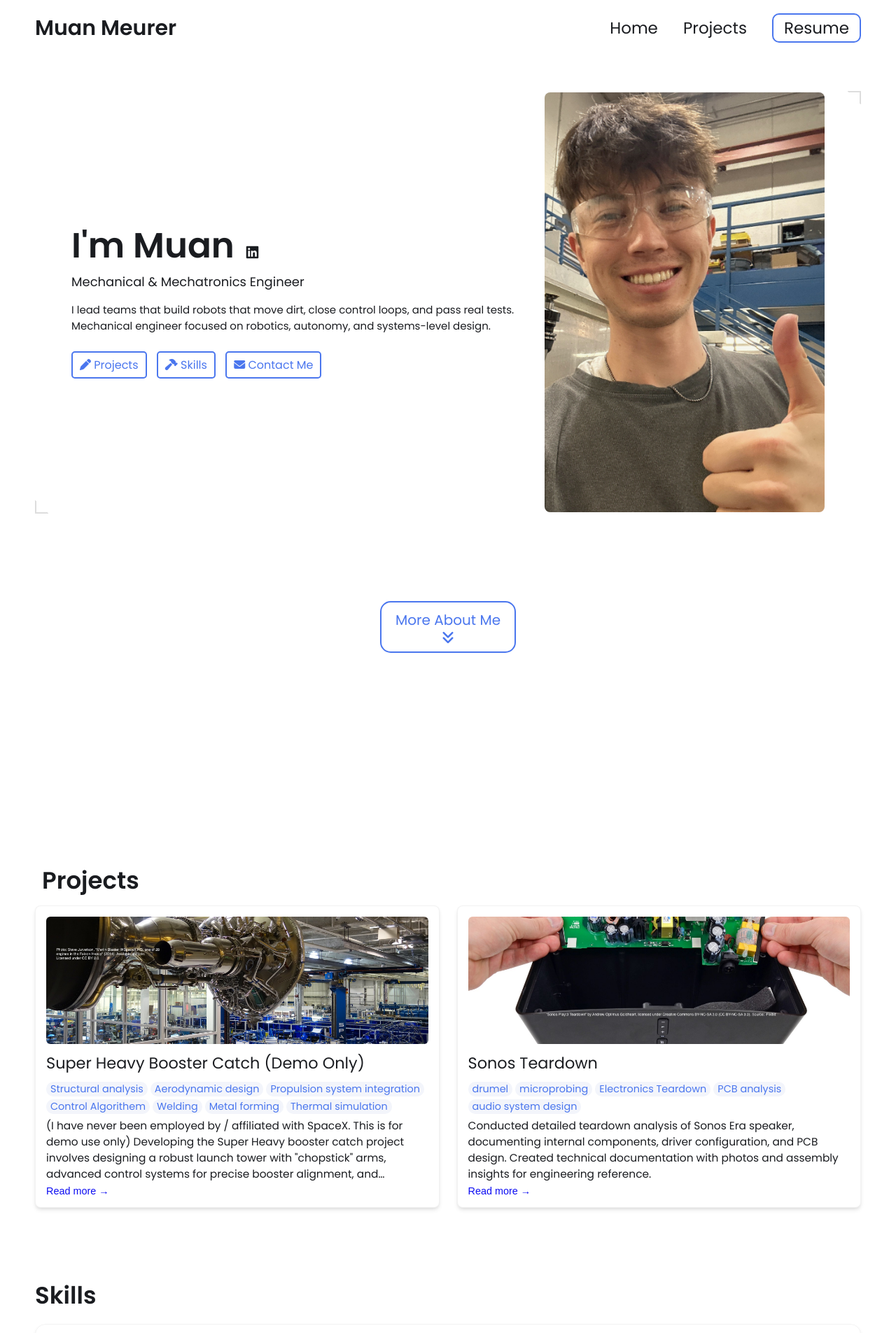
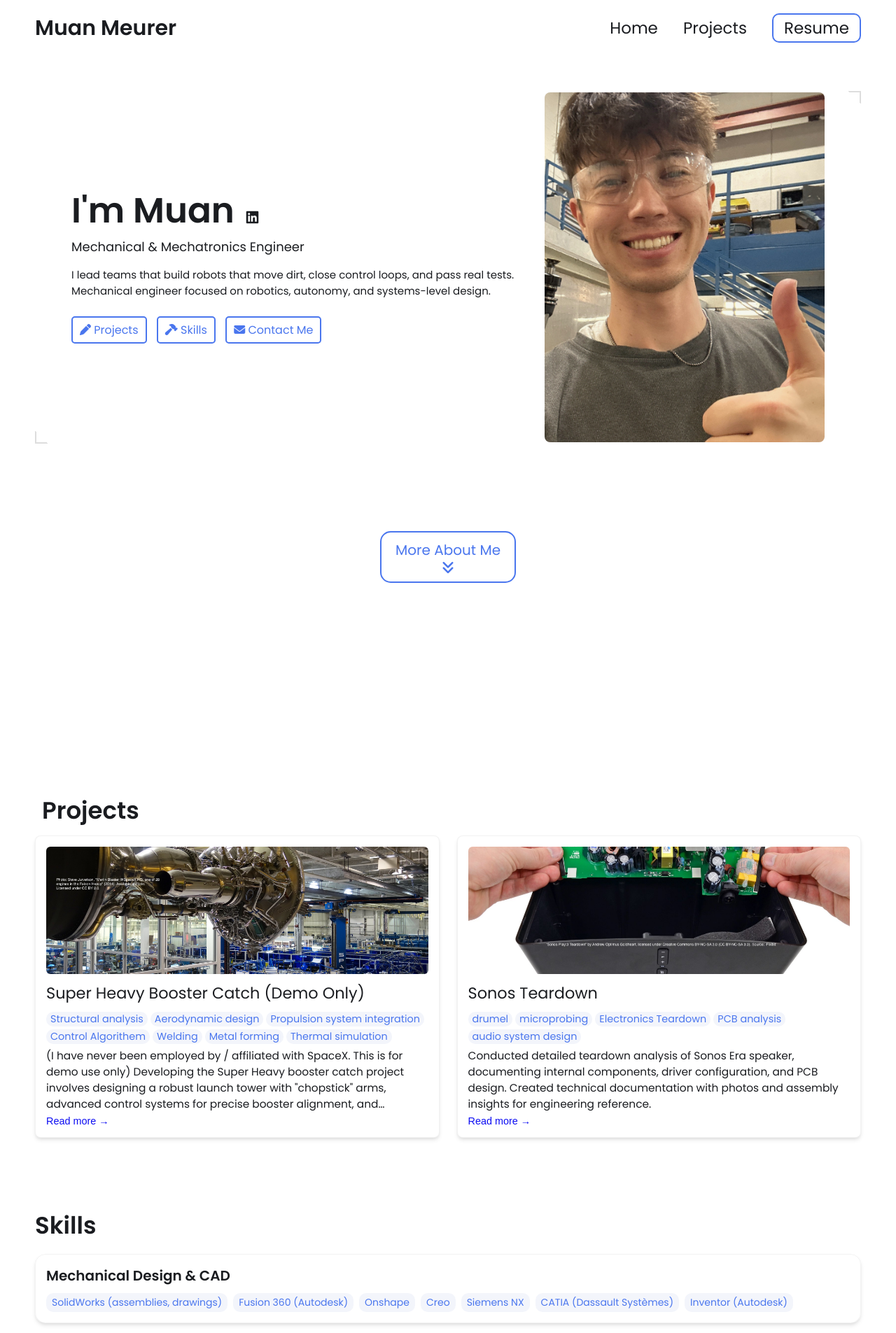
Before and after one commit to muanmeurer/muanmeurer.github.io, a Jekyll site: the page built from index.html, in a window 1280 px wide. Shown: the top 1905 px of the page at 70% size. Built offline with Jekyll 4.4.1, drawn with Linux system fonts in a browser that asks for light colours.

Commit message:
Update styles.css

```diff
--- a/css/styles.css
+++ b/css/styles.css
@@ -228,7 +228,7 @@ nav .mobile-nav {
 
 .hero-section .headshot img {
     width: 400px;
-    aspect-ratio: 2/3;
+    aspect-ratio: 4/5;
     object-fit: cover;
     border-radius: 8px;
 }
```
